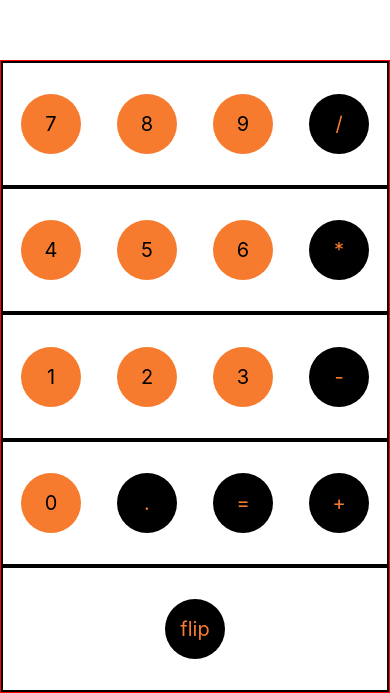
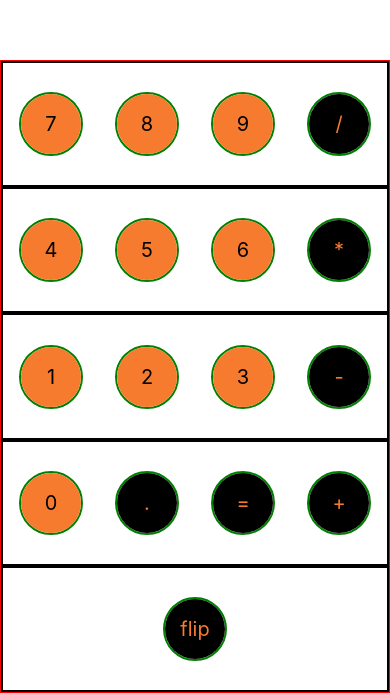
Before and after one commit to PacktPublishing/React-Native-Tips-Tricks-and-Techniques, a React Native app in the folder PlaygroundApp/: screen / in a window 390 px wide. Shown: the part 151-844 px from the top of the page. Built offline with nearby package versions, Linux system fonts and the light colour scheme.

Commit message:
add a second hoc, functional inside, and use it

```diff
--- a/PlaygroundApp/src/App.js
+++ b/PlaygroundApp/src/App.js
@@ -13,6 +13,7 @@ export default class App extends React.Component {
         return (
             <View style={styles.container}>
                 <Calculator />
+                {/* <RegisterForm /> */}
             </View>
         )
     }
--- /dev/null
+++ b/PlaygroundApp/src/components/withOutline.js
@@ -0,0 +1,18 @@
+import React from 'react'
+import { View } from 'react-native'
+
+
+const withOutline = (config = { color: 'red', radius: 0 }) => Component => {
+    return (props) => (
+        <View
+            style={{
+                borderWidth: 2,
+                borderColor: config.color,
+                borderRadius: config.radius,
+            }}
+        >
+            <Component {...props} />
+        </View>
+    )
+}
+export default withOutline
--- a/PlaygroundApp/src/containers/Calculator.js
+++ b/PlaygroundApp/src/containers/Calculator.js
@@ -3,8 +3,10 @@ import { SafeAreaView, View, StyleSheet } from 'react-native'
 
 import InputButton from '../components/InputButton'
 import withLongPressZoom from '../components/withLongPressZoom'
+import withOutline from '../components/withOutline'
 
 const InputButtonZoom = withLongPressZoom(InputButton)
+const InputButtonOutline = withOutline({color: 'green', radius: 40})(InputButton)
 
 
 const buttonsBottomUp = [
@@ -51,7 +53,7 @@ class Calculator extends React.Component {
                 {buttons.map((line, index) => (
                     <View key={`${index}`} style={styles.line}>
                         {line.map(value => (
-                            <InputButtonZoom
+                            <InputButtonOutline
                                 key={`${value}`}
                                 value={value}
                                 inverted={typeof value === 'string'}
--- a/PlaygroundApp/src/containers/RegisterForm.js
+++ b/PlaygroundApp/src/containers/RegisterForm.js
@@ -8,6 +8,9 @@ import {
 } from 'react-native'
 
 import InputField from '../components/InputField'
+import withOutline from '../components/withOutline'
+
+const InputFieldOutline = withOutline()(InputField)
 
 
 export default
@@ -45,7 +48,7 @@ class RegisterForm extends React.Component {
                     value={this.state.username}
                     onChangeText={text => this.setState({ username: text })}
                 />
-                <InputField
+                <InputFieldOutline
                     title='Password'
                     placeholder='password'
                     required
```
